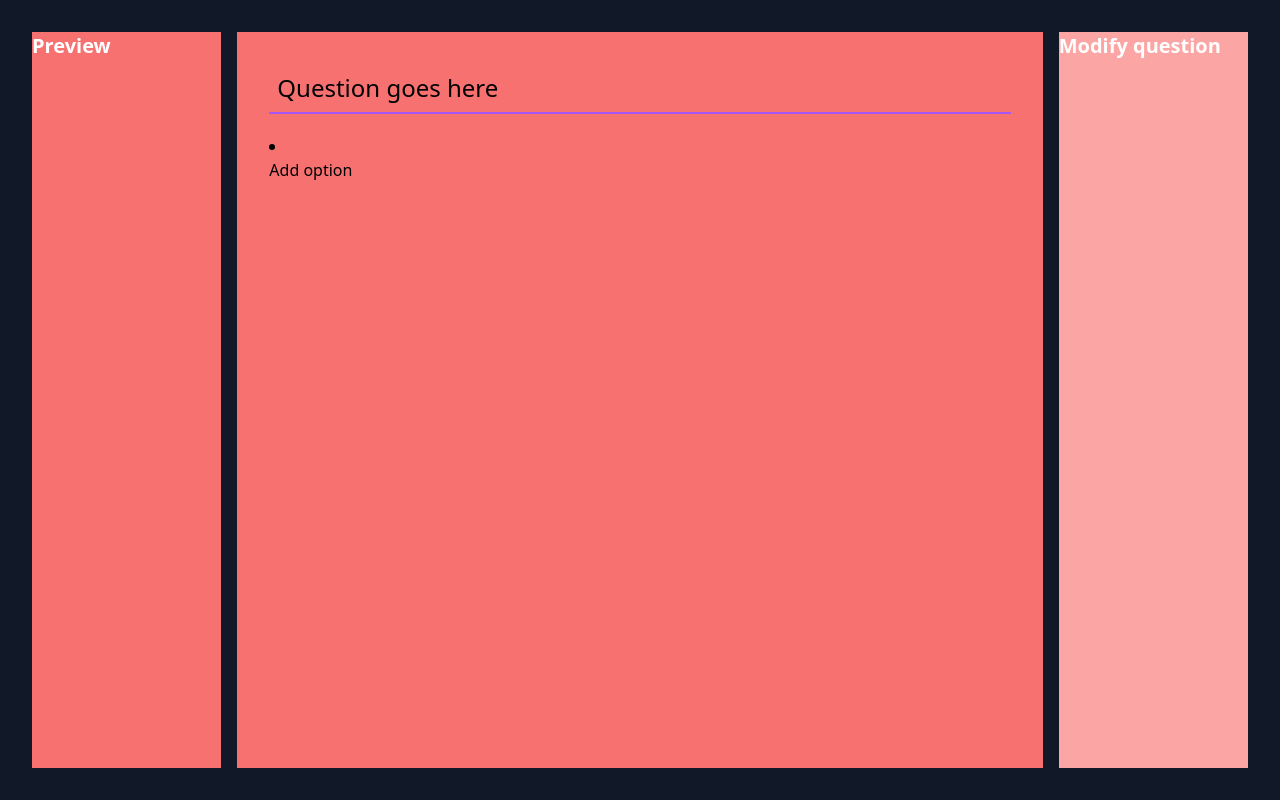
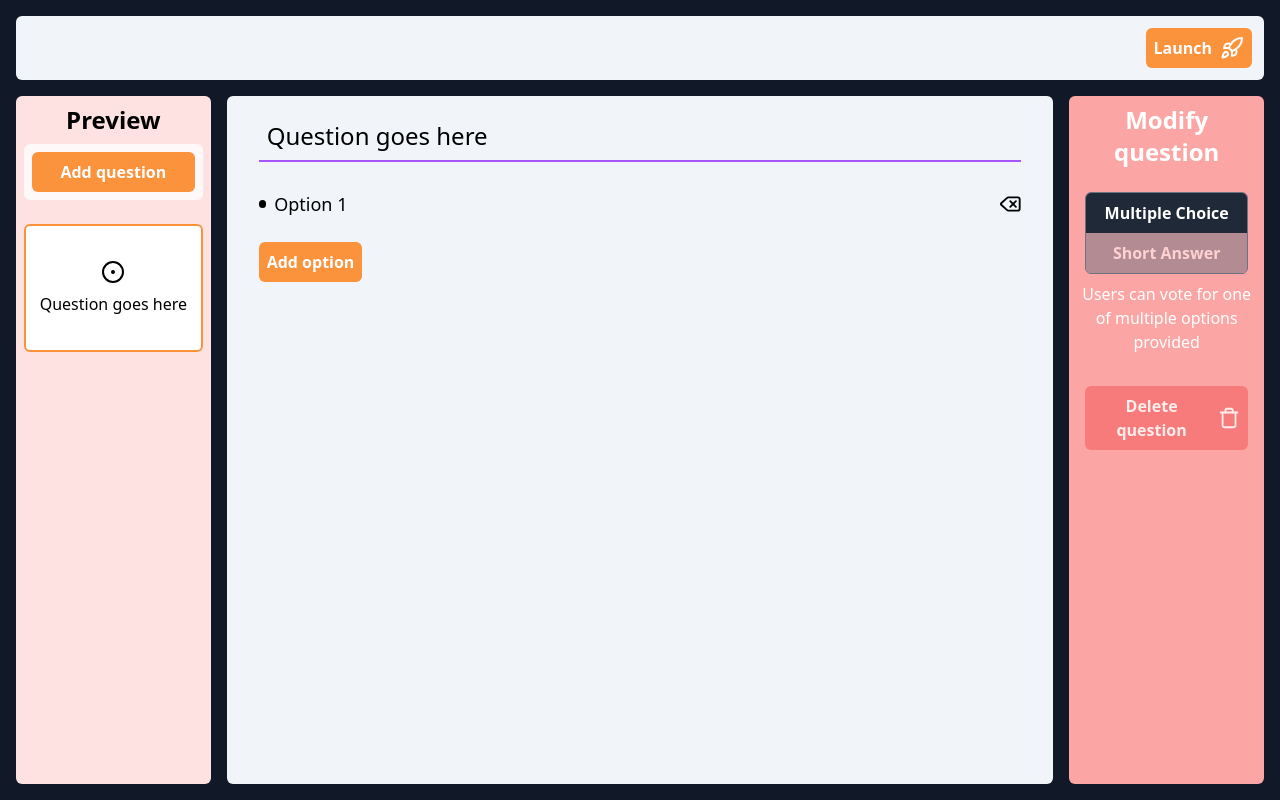
Before and after one commit to KaustubhKumar05/live-polls, a React (Vite) app in the folder client/: page /create in a window 1280 px wide. Built offline with nearby package versions, Linux system fonts and the light colour scheme.

Commit message:
fix: crud in create flow

```diff
--- a/client/src/components/Create/Config.tsx
+++ b/client/src/components/Create/Config.tsx
@@ -1,10 +1,71 @@
 import React from "react";
-import { Question } from "../../types";
+import { Question, QuestionType, QuestionTypes } from "../../types";
+import { Trash } from "lucide-react";
+import useQuizStore from "../../store";
 
-export const Config = ({ question }: { question?: Question }) => {
+const description = {
+  [QuestionTypes.MCQ]: "Users can vote for one of multiple options provided",
+  [QuestionTypes.SHORT_ANSWER]:
+    "Users can type a short answer which will be collectively displayed",
+};
+
+export const Config = ({
+  activeQuestion,
+  updateActiveQuestion,
+  decrementActiveQuestionIndex,
+}: {
+  activeQuestion?: Question;
+  updateActiveQuestion: (
+    title: string,
+    questionType: QuestionType,
+    options?: string[]
+  ) => void;
+  decrementActiveQuestionIndex: () => void;
+}) => {
+  const { questions, setQuestions } = useQuizStore((store) => store);
   return (
-    <section className="col-span-1 bg-red-300">
-      <h2 className="text-white text-xl font-semibold">Modify question</h2>
+    <section className="col-span-1 bg-red-300 p-2 rounded-md">
+      <h2 className="text-white text-2xl font-semibold text-center">
+        Modify question
+      </h2>
+      <div className="flex flex-col m-2 mt-6 border border-gray-500 rounded-md overflow-hidden">
+        {Object.keys(QuestionTypes).map((questionType) => (
+          <button
+            onClick={() =>
+              updateActiveQuestion(
+                activeQuestion!.title,
+                QuestionTypes[questionType],
+                activeQuestion?.options
+              )
+            }
+            className={`p-2 text-white font-semibold w-full ${
+              activeQuestion?.questionType === QuestionTypes[questionType]
+                ? "bg-gray-800"
+                : "bg-gray-500 opacity-50"
+            }`}
+            key={questionType}
+          >
+            {QuestionTypes[questionType]}
+          </button>
+        ))}
+      </div>
+      <p className="text-white text-center">
+        {description[activeQuestion!.questionType]}
+      </p>
+      <div className="m-2">
+        <button
+          disabled={questions.length === 1}
+          onClick={() => {
+            decrementActiveQuestionIndex();
+            setQuestions(
+              questions.filter((question) => question.id !== activeQuestion!.id)
+            );
+          }}
+          className="mt-8 bg-red-400 text-white font-semibold flex items-center gap-2 rounded-md w-full justify-center p-2 disabled:opacity-80 disabled:cursor-not-allowed"
+        >
+          Delete question <Trash />
+        </button>
+      </div>
     </section>
   );
 };
--- a/client/src/components/Create/Preview.tsx
+++ b/client/src/components/Create/Preview.tsx
@@ -1,14 +1,58 @@
 import React from "react";
-import { Question } from "../../types";
+import { Question, QuestionTypes } from "../../types";
+import { CircleDot, Type } from "lucide-react";
+import useQuizStore from "../../store";
 
 export const Preview = ({
-  questions = [],
   activeQuestion,
+  setActiveQuestionIndex,
 }: {
-  questions: Question[];
   activeQuestion?: Question;
-}) => (
-  <section className="bg-red-400">
-    <h2 className="text-white text-xl font-semibold">Preview</h2>
-  </section>
-);
+  setActiveQuestionIndex: React.Dispatch<React.SetStateAction<number>>;
+}) => {
+  const { questions, setQuestions } = useQuizStore((state) => state);
+  const addQuestion = () => {
+    const newQuestion = {
+      id: crypto.randomUUID(),
+      title: "Question goes here",
+      questionType: QuestionTypes.MCQ,
+      options: [`Option ${activeQuestion?.options?.length || 0 + 1}`],
+    };
+    setQuestions([...questions, newQuestion]);
+    // To prevent a race condition and fix the exec order
+    setTimeout(() => setActiveQuestionIndex(questions.length), 100);
+  };
+  return (
+    <section className="bg-red-100 p-2 min-h-0 flex-1 overflow-y-auto rounded-md">
+      <h2 className="text-2xl font-semibold text-center">Preview</h2>
+      <div className="px-2 py-2 my-2 sticky top-0 bg-white/75 rounded-md">
+        <button
+          onClick={addQuestion}
+          className="p-2 text-white font-semibold w-full text-center bg-orange-400 rounded-md"
+        >
+          Add question
+        </button>
+      </div>
+      <div className="mt-6 flex flex-col gap-2 min-h-0 flex-1 overflow-y-auto">
+        {questions.map((question, index) => (
+          <div
+            key={question.id}
+            className={`bg-white text-black h-32 w-full flex flex-col items-center border-2 gap-2 justify-center rounded-md ${
+              question.id === activeQuestion?.id
+                ? "border-orange-400"
+                : "border-white"
+            }`}
+            onClick={() => setActiveQuestionIndex(index)}
+          >
+            {question.questionType === QuestionTypes.MCQ ? (
+              <CircleDot />
+            ) : (
+              <Type />
+            )}
+            {question.title.slice(0, 20)}
+          </div>
+        ))}
+      </div>
+    </section>
+  );
+};
--- a/client/src/components/Create/index.tsx
+++ b/client/src/components/Create/index.tsx
@@ -1,8 +1,9 @@
-import React, { act, useCallback, useEffect, useState } from "react";
-import { Question, QuestionTypes } from "../../types";
+import React, { useCallback, useEffect, useState } from "react";
+import { Question, QuestionType, QuestionTypes } from "../../types";
 import { Preview } from "./Preview";
 import { Config } from "./Config";
 import useQuizStore from "../../store";
+import { Delete, Rocket } from "lucide-react";
 
 export const Create = () => {
   const { questions, setQuestions } = useQuizStore((store) => store);
@@ -11,15 +12,24 @@ export const Create = () => {
     questions?.[activeQuestionIndex]
   );
 
-  useEffect(
-    () => setActiveQuestion(questions[activeQuestionIndex]),
-    [questions, activeQuestionIndex]
+  const decrementActiveQuestionIndex = useCallback(
+    () => setActiveQuestionIndex(Math.max(0, activeQuestionIndex - 1)),
+    [activeQuestionIndex]
   );
+
+  useEffect(() => {
+    setActiveQuestion({
+      ...questions[activeQuestionIndex],
+      options: questions[activeQuestionIndex]?.options
+        ? [...questions[activeQuestionIndex].options]
+        : undefined,
+    });
+  }, [questions, activeQuestionIndex]);
 
   // On launch, show responses and hide the config sidebar. Questions will no longer be editable
   const [launched, setLaunched] = useState(false);
   const updateActiveQuestion = useCallback(
-    (title, options, type) => {
+    (title: string, questionType: QuestionType, options?: string[]) => {
       if (activeQuestion) {
         setQuestions(
           questions.map((question) =>
@@ -27,9 +37,9 @@ export const Create = () => {
               ? {
                   ...question,
                   title,
-                  type,
-                  options:
-                    type === QuestionTypes.SHORT_ANSWER ? undefined : options,
+                  questionType,
+                  // Reverting and choosing to preserve options in case user randomly toggles types
+                  options,
                 }
               : question
           )
@@ -39,52 +49,85 @@ export const Create = () => {
     [activeQuestion, questions]
   );
   return (
-    <main className="w-full h-screen bg-gray-900 grid grid-cols-6 gap-4 p-4 md:p-8">
-      {/* Preview 1 col */}
-      <Preview questions={questions} activeQuestion={activeQuestion} />
+    <main className="w-full max-h-screen h-screen bg-gray-900 gap-4 p-4">
+      <div className="bg-slate-100 rounded-md h-16 mb-4 px-3 flex w-full items-center justify-end">
+        <button className="bg-orange-400 text-white font-semibold flex items-center gap-2 rounded-md justify-center p-2 px-2">
+          Launch <Rocket />
+        </button>
+      </div>
+      {/* Subtract header, gaps */}
+      <div
+        className="grid grid-cols-6 gap-4"
+        style={{ height: "calc(100vh - 64px - 3*16px)" }}
+      >
+        <Preview
+          activeQuestion={activeQuestion}
+          setActiveQuestionIndex={setActiveQuestionIndex}
+        />
         {/* Main 4 cols */}
-      <main className="col-span-4 bg-red-400 p-8">
+        <main className="col-span-4 bg-slate-100 px-8 py-4 rounded-md">
           <input
             type="text"
             value={activeQuestion?.title}
             onChange={(e) =>
               updateActiveQuestion(
                 e.target.value,
-              activeQuestion?.options,
-              activeQuestion?.questionType
+                activeQuestion!.questionType,
+                activeQuestion!.options
               )
             }
             className="text-2xl w-full p-2 outline-none border-b-2 border-purple-500 focus:border-dotted bg-transparent"
           />
 
           {activeQuestion?.questionType === QuestionTypes.MCQ && (
-          <ul className="list-inside list-disc mt-5">
+            <ul className="list-inside mt-5">
               {activeQuestion.options?.map((option, index) => (
-              <li
-                className=""
-                contentEditable
+                <div className="flex w-full items-center gap-2">
+                  <div className="w-2 h-2 rounded-full bg-black" />
+                  <input
+                    className="my-2 w-full text-lg outline-none focus:border-b border-purple-500 bg-transparent"
                     onChange={(e) => {
                       updateActiveQuestion(
                         activeQuestion.title,
+                        activeQuestion.questionType,
                         activeQuestion.options?.map((opt, ind) =>
-                      index === ind ? e : opt
-                    ),
-                    activeQuestion.questionType
+                          index === ind ? e.target.value : opt
+                        )
                       );
                     }}
-                key={option}
-              >
-                {option}
-              </li>
-            ))}
-            <button
+                    key={`option-${index}`}
+                    value={option}
+                  />
+
+                  <Delete
+                    className="cursor-pointer hover:text-orange-400"
                     onClick={() =>
                       updateActiveQuestion(
                         activeQuestion.title,
+                        activeQuestion.questionType,
+                        activeQuestion.options?.filter(
+                          (_, ind) => index !== ind
+                        )
+                      )
+                    }
+                  />
+                </div>
+              ))}
+              <button
+                className="p-2 bg-orange-400 rounded-md mt-4 text-white font-semibold cursor-pointer disabled:cursor-not-allowed disabled:opacity-80"
+                disabled={
+                  activeQuestion.options && activeQuestion.options.length > 5
+                }
+                onClick={() =>
+                  updateActiveQuestion(
+                    activeQuestion.title,
+                    activeQuestion.questionType,
                     activeQuestion.options
-                    ? [...activeQuestion.options, ""]
-                    : [""],
-                  activeQuestion.questionType
+                      ? [
+                          ...activeQuestion.options,
+                          "Option " + (activeQuestion.options.length + 1),
+                        ]
+                      : ["Option 1"]
                   )
                 }
               >
@@ -96,8 +139,12 @@ export const Create = () => {
             <ul className="list-inside list-disc"></ul>
           )}
         </main>
-      {/* Sidebar 1 col */}
-      <Config question={activeQuestion} />
+        <Config
+          activeQuestion={activeQuestion}
+          updateActiveQuestion={updateActiveQuestion}
+          decrementActiveQuestionIndex={decrementActiveQuestionIndex}
+        />
+      </div>
     </main>
   );
 };
--- a/client/src/store/index.ts
+++ b/client/src/store/index.ts
@@ -10,7 +10,7 @@ const useQuizStore = create<QuizStore>((set) => ({
       title: "Question goes here",
       questionType: QuestionTypes.MCQ,
       // At least one option needed for mcqs
-      options: [""],
+      options: ["Option 1"],
     },
   ],
   setQuestions: (values: Question[]) => set({ questions: values }),
--- a/client/src/types/index.ts
+++ b/client/src/types/index.ts
@@ -1,8 +1,8 @@
-export type QuestionType = "MCQ" | "SHORT_ANSWER";
+export type QuestionType = "Multiple Choice" | "Short Answer";
 
-export const QuestionTypes: Record<QuestionType, QuestionType> = {
-  MCQ: "MCQ",
-  SHORT_ANSWER: "SHORT_ANSWER",
+export const QuestionTypes: Record<string, QuestionType> = {
+  MCQ: "Multiple Choice",
+  SHORT_ANSWER: "Short Answer",
 };
 
 export type Question = {
@@ -13,8 +13,8 @@ export type Question = {
 };
 
 export type QuizStore = {
-  id: string,
-  setId: (value:string) => void,
-  questions: Question[],
-  setQuestions: (value: Question[]) => void,
-}
+  id: string;
+  setId: (value: string) => void;
+  questions: Question[];
+  setQuestions: (value: Question[]) => void;
+};
```
Lines whose indentation alone changed are shown as unchanged.
